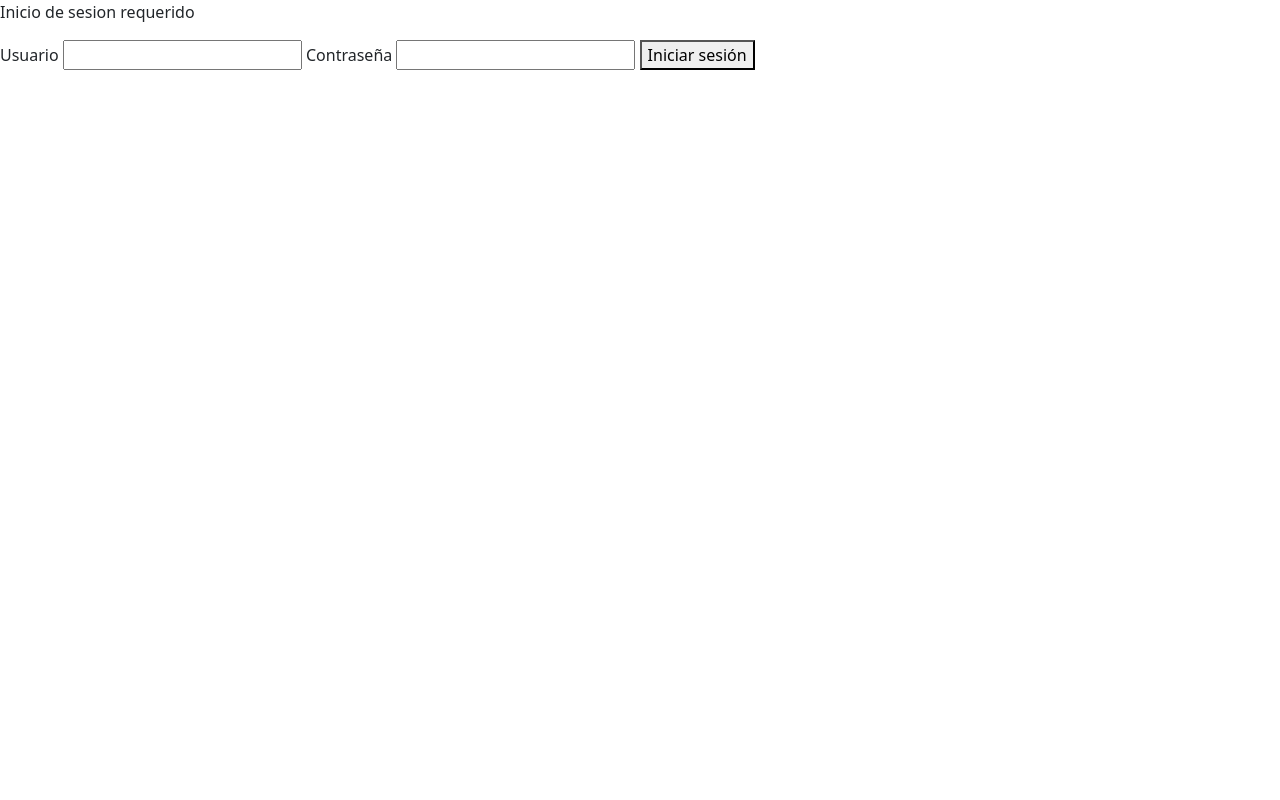
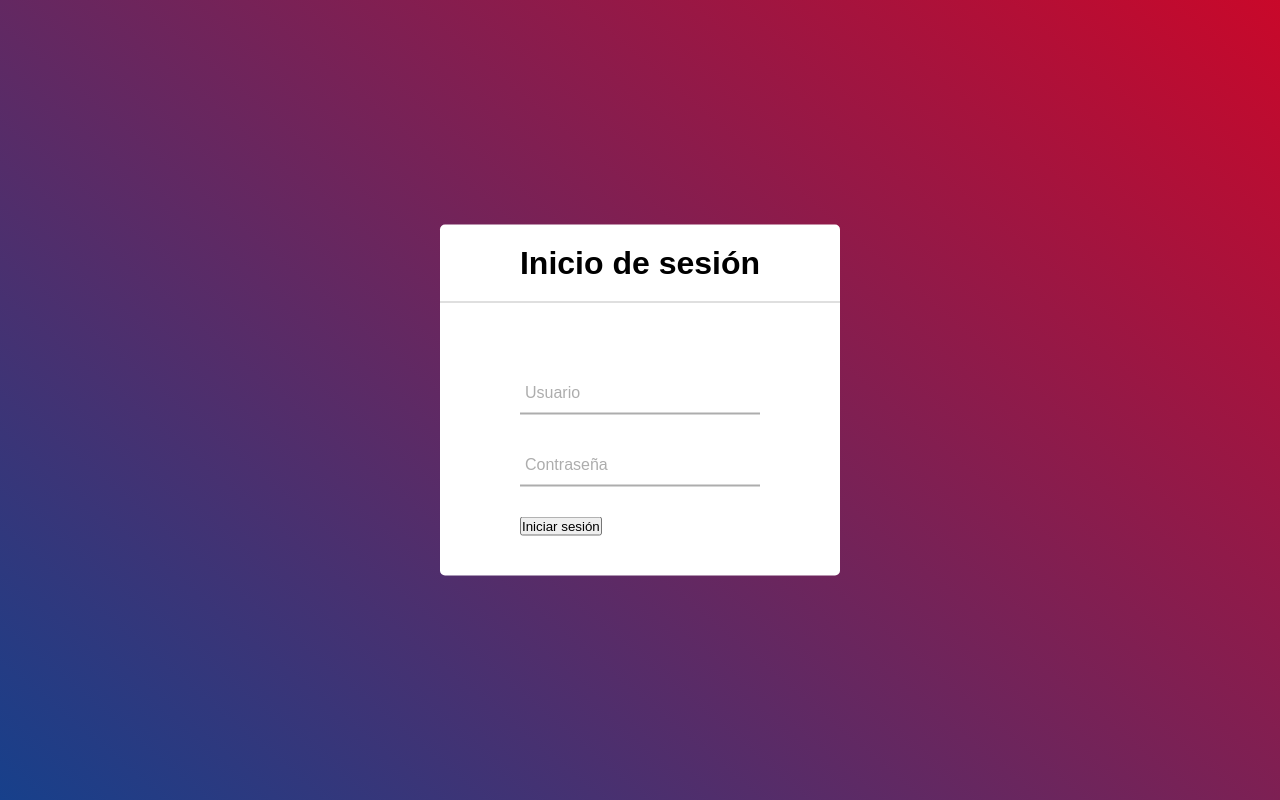
Before and after one commit to sajimenezs/Proyecto-NBA, a Django app: page /accounts/login/ in a window 1280 px wide. Run offline with Django 4.2, Linux system fonts and the light colour scheme.

Commit message:
Se creo el frontend del login

```diff
--- a/NBA_project/settings.py
+++ b/NBA_project/settings.py
@@ -122,6 +122,8 @@ USE_TZ = True
 
 STATIC_URL = '/static/'
 
+STATICFILES_DIRS = (os.path.join(BASE_DIR, 'static'),)
+
 MEDIA_ROOT = BASE_DIR / 'media'
 
 MEDIA_URL = '/media/'
--- /dev/null
+++ b/static/css/style_login.css
@@ -0,0 +1,102 @@
+*{
+    font-family: Arial, Helvetica, sans-serif;
+    margin: 0;
+    padding: 0;
+    box-sizing: border-box;
+}
+body{
+    background: linear-gradient(40deg, #17408b, #C9082A);
+    height: 100vh;
+}
+
+.login {
+    position:absolute;
+    top: 50%;
+    left: 50%;
+    transform: translate(-50%,-50%);
+    width: 400px;
+    background: #ffffff;
+    border-radius: 5px;
+}
+
+.login-head{
+    text-align: center;
+    padding: 20px 0px 20px 0;
+    border-bottom: 1px solid silver;
+}
+
+.form-login{
+    padding: 40px 40px;
+    box-sizing: border-box;
+}
+
+.user{
+    position: relative;
+    border-bottom: 2px solid;
+    margin: 30px 0;
+}
+
+.password{
+    position: relative;
+    border-bottom: 2px solid;
+    margin: 30px 0;
+}
+
+.form-login form{
+    padding: 0 40px;
+    box-sizing: border-box;
+}
+
+form .user{
+    position: relative;
+    border-bottom: 2px solid #adadad;
+    margin: 30px 0;
+}
+
+.user input{
+    width: 100%;
+    padding: 0 5px;
+    height: 40px;
+    font-size: 16px;
+    border: none;
+    background: none ;
+    outline: none;
+}
+
+.user label{
+    position: absolute;
+    top: 50%;
+    left: 5px;
+    color: #adadad;
+    transform: translateY(-50%);
+    font-size: 16px;
+    pointer-events: none;
+    transition: .5s;
+}
+
+.user:hover{
+    color: #ffffff;
+    cursor:pointer;
+
+}
+
+.user span::before{
+    content: '';
+    position: absolute;
+    top: 40px;
+    left: 0;
+    width: 100%;
+    height: 2px;
+    background: #17408b;
+}
+
+.user input:focus ~ label,
+.user input:focus ~ label{
+    top: -5px;
+    color:#C9082A;
+}
+
+.user input:focus ~ span::before,
+.user input:focus ~ span::before{
+    width: 100%;
+}
--- a/templates/NBA_stats/home.html
+++ b/templates/NBA_stats/home.html
@@ -4,6 +4,7 @@
     <meta charset="UTF-8">
     <meta http-equiv="X-UA-Compatible" content="IE=edge">
     <meta name="viewport" content="width=device-width, initial-scale=1.0">
+
     <title>Home</title>
 </head>
 <body>
--- a/templates/registration/login.html
+++ b/templates/registration/login.html
@@ -1,30 +1,36 @@
+{% load static %}
 <!DOCTYPE html>
-<html lang="en">
+<html lang="es">
 <head>
     <meta charset="UTF-8">
     <meta http-equiv="X-UA-Compatible" content="IE=edge">
     <meta name="viewport" content="width=device-width, initial-scale=1.0">
-    <link href="https://cdn.jsdelivr.net/npm/bootstrap@5.2.2/dist/css/bootstrap.min.css" rel="stylesheet" integrity="sha384-Zenh87qX5JnK2Jl0vWa8Ck2rdkQ2Bzep5IDxbcnCeuOxjzrPF/et3URy9Bv1WTRi" crossorigin="anonymous">
+    <link type='text/css' rel="stylesheet" href='{% static "css/style_login.css" %}' />
 
     <title>Iniciar sesion</title>
 </head>
 <body>
-  <p>Inicio de sesion requerido</p>
+  <div class="login">
+    <div class="login-head">
+      <h1>Inicio de sesión</h1>
+    </div>
+
+    <div class="form-login">
     <form method="post">
         {% csrf_token %}
-    <label for="usuario">
-      Usuario
+        <div class="user">
+          <label for="usuario">Usuario</label>
           <input type="text" name="username">
-    </label>
-    <label for="pass">
-      Contraseña
+        </div>
+        <div class="user">
+          <label for="pass">Contraseña</label>
           <input type="password" name="password">
-    </label>
+        </div>
       <button type="submit">Iniciar sesión</button>
     </form>
+  </div>
+  </div>
 
-  <script src="https://cdn.jsdelivr.net/npm/bootstrap@5.2.2/dist/js/bootstrap.bundle.min.js" integrity="sha384-OERcA2EqjJCMA+/3y+gxIOqMEjwtxJY7qPCqsdltbNJuaOe923+mo//f6V8Qbsw3" crossorigin="anonymous"></script>
-  <script src="https://cdn.jsdelivr.net/npm/@popperjs/core@2.11.6/dist/umd/popper.min.js" integrity="sha384-oBqDVmMz9ATKxIep9tiCxS/Z9fNfEXiDAYTujMAeBAsjFuCZSmKbSSUnQlmh/jp3" crossorigin="anonymous"></script>
-  <script src="https://cdn.jsdelivr.net/npm/bootstrap@5.2.2/dist/js/bootstrap.min.js" integrity="sha384-IDwe1+LCz02ROU9k972gdyvl+AESN10+x7tBKgc9I5HFtuNz0wWnPclzo6p9vxnk" crossorigin="anonymous"></script>
+
 </body>
 </html>
```
Also changed, not shown: db.sqlite3. Lines whose indentation alone changed are shown as unchanged.
